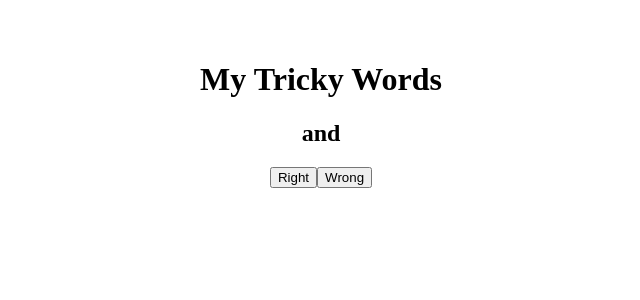
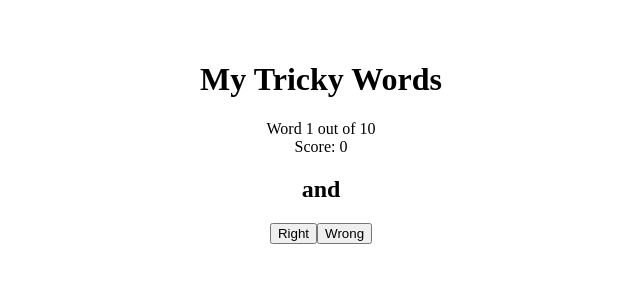
Before and after one commit to Timothy-Li/tricky-words, a React (Vite) app: page / in a window 1280 px wide. Both pictures are taken after a click on the button "Start". Shown: the top 300 px of the page, without its empty margins (319-959 px from the left). Built offline with nearby package versions, Linux system fonts and the light colour scheme.

Commit message:
feat: ProgressBar component  implemented (#5)

```diff
--- a/src/App.jsx
+++ b/src/App.jsx
@@ -1,8 +1,10 @@
 import { useState, useEffect } from "react";
 import "./App.css";
+
 import Header from "./components/Header/Header";
 import HomeScreen from "./components/HomeScreen/HomeScreen";
 import WordCard from "./components/WordCard/WordCard";
+import ProgressBar from "./components/ProgressBar/ProgressBar";
 
 import trickyWords from "./data/trickyWords.json";
 
@@ -57,6 +59,11 @@ function App() {
     if (roundInProgress && currentIndex < TOTAL_WORDS) {
       return (
         <>
+          <ProgressBar
+            current={currentIndex + 1}
+            total={TOTAL_WORDS}
+            score={score}
+          />
           <WordCard
             word={shuffledWords[currentIndex]}
             onAnswer={handleAnswer}
--- a/src/components/ProgressBar/ProgressBar.jsx
+++ b/src/components/ProgressBar/ProgressBar.jsx
@@ -0,0 +1,10 @@
+export default function ProgressBar({ current, total, score }) {
+  return (
+    <div>
+      <div>
+        Word {current} out of {total}
+      </div>
+      <div>Score: {score}</div>
+    </div>
+  );
+}
```
